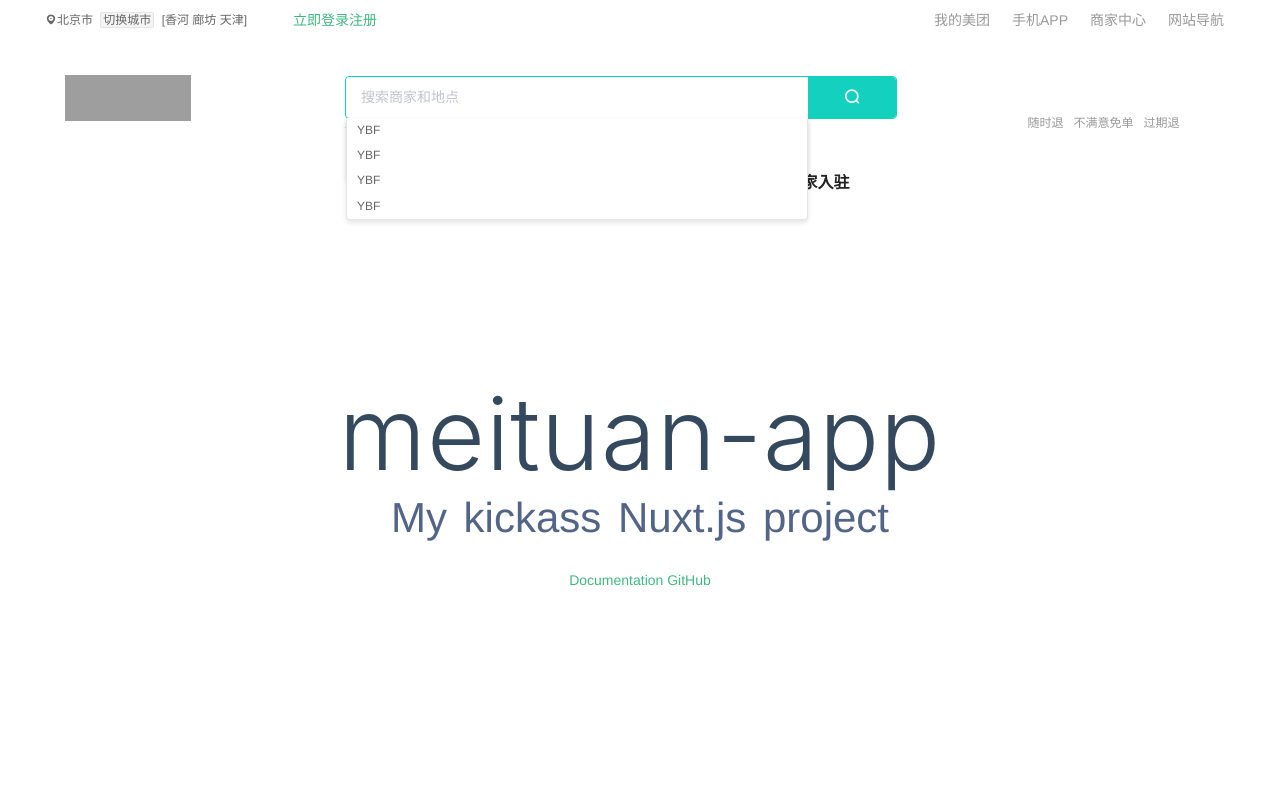
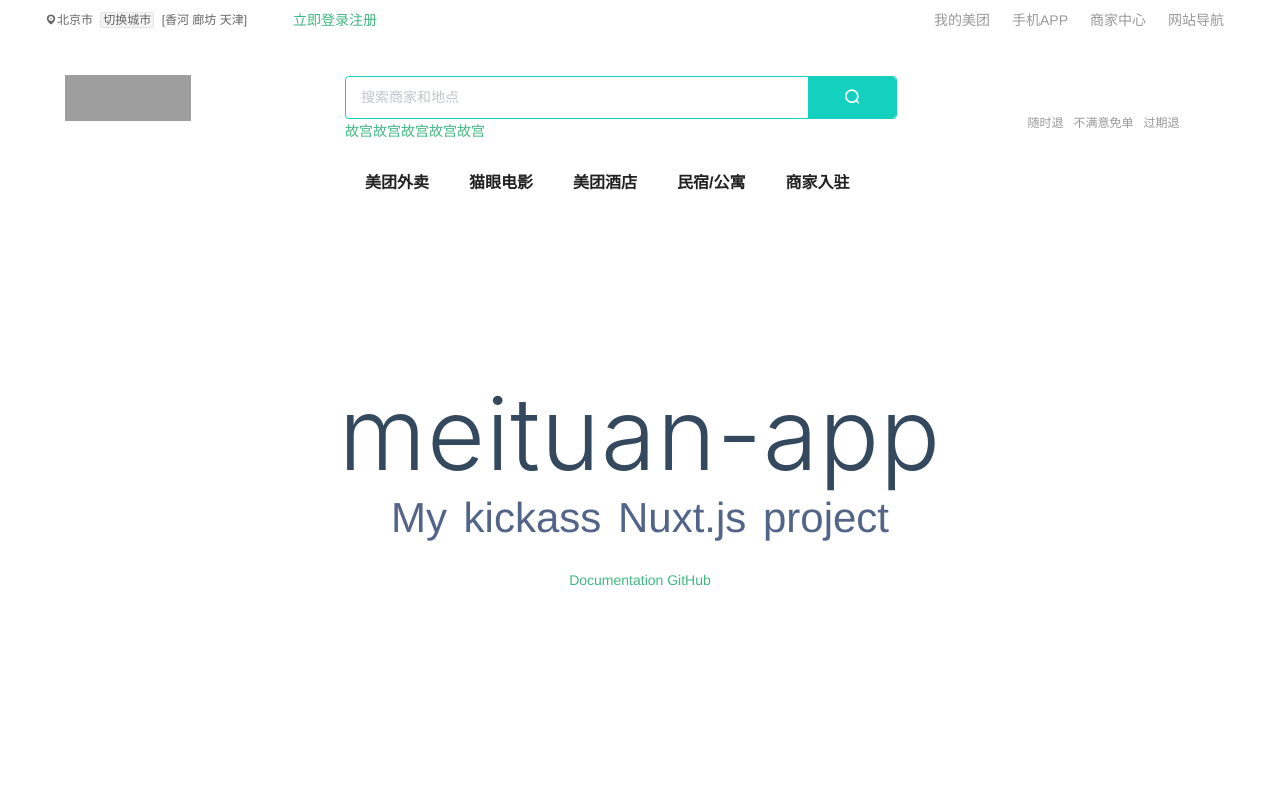
Before and after one commit to YBFACC/LearnSSR, a Nuxt app: page / in a window 1280 px wide. Shown: the top 800 px of the page. Built offline with nearby package versions, Linux system fonts and the light colour scheme; grey boxes are pictures that could not be loaded; a web font is replaced by a local one.

Commit message:
7-5 首页搜索（样式）

```diff
--- a/components/pubilc/header/searchBar.vue
+++ b/components/pubilc/header/searchBar.vue
@@ -15,21 +15,34 @@
         class="center"
       >
         <div class="wrapper">
-          <el-input placeholder="搜索商家和地点"></el-input>
+          <el-input
+            v-model="search"
+            placeholder="搜索商家和地点"
+            @focus="focus"
+            @blur="blur"
+            @input="input"
+          />
           <el-button class="el-button el-button--primary"><i class="el-icon-search" /></el-button>
-          <dl class="hotPlace">
+          <dl
+            class="hotPlace"
+            v-if="isHotPlace"
+          >
             <dt>热门搜索</dt>
-            <dd>火锅</dd>
-            <dd>火锅</dd>
-            <dd>火锅</dd>
-            <dd>火锅</dd>
-            <dd>火锅</dd>
+            <dd
+              v-for="(item, index) in searchList"
+              :key="index"
+            >{{item}}</dd>
+
           </dl>
-          <dl class="searchList">
-            <dd>YBF</dd>
-            <dd>YBF</dd>
-            <dd>YBF</dd>
-            <dd>YBF</dd>
+          <dl
+            class="searchList"
+            v-if="isSearchList"
+          >
+            <dd
+              v-for="(item, index) in searchList"
+              :key="index"
+            >{{item}}</dd>
+
           </dl>
         </div>
         <p class="suggset">
@@ -97,7 +110,37 @@
 
 <script>
 export default {
+  data () {
+    return {
+      isFocus: false,
+      search: '',
+      hotPlace: ['火锅', '火锅', '火锅', '火锅'],
+      searchList: ['YBF', 'YBF', 'YBF', 'YBF', 'YBF']
+    }
+  },
+  computed: {
+    isHotPlace () {
+      return this.isFocus && !this.search
+    },
+    isSearchList () {
+      return this.isFocus && this.search
+    },
+  },
+  methods: {
+    focus () {
+      this.isFocus = true
+    },
+    blur () {
+      let self = this
+      setTimeout(() => {
+        self.isFocus = false
+      }, 200);
+    },
+    input () {
+      console.log("test");
 
+    }
+  },
 }
 </script>
 
```
